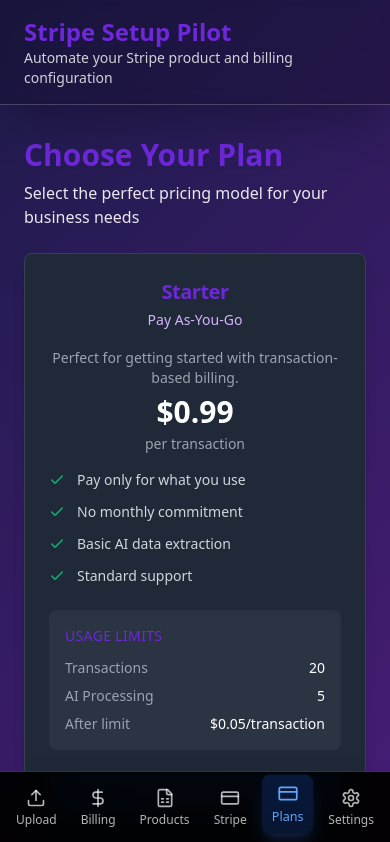
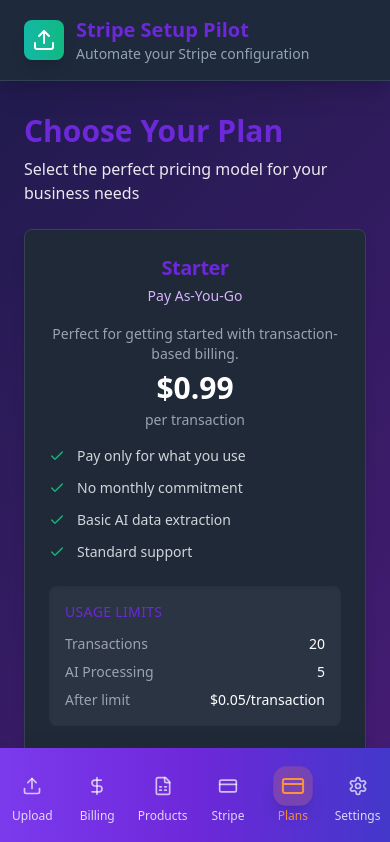
Before and after one commit to seriousCoding/stripe-setup-wizard, a React (Vite) app: page /pricing in a window 390 px wide. Shown: the top 842 px of the page. Built offline with nearby package versions, Linux system fonts and the light colour scheme.

Commit message:
Refactor: Navigation bar styles
Update navigation bar styles to match the provided screenshots.

```diff
--- a/src/components/BottomNavigation.tsx
+++ b/src/components/BottomNavigation.tsx
@@ -16,17 +16,29 @@ const BottomNavigation = () => {
   ];
 
   return (
-    <div className="md:hidden fixed bottom-0 left-0 right-0 bg-black/95 backdrop-blur-lg border-t border-white/20 shadow-2xl z-50">
-      <div className="flex justify-around items-center py-2 px-1">
+    <div className="md:hidden fixed bottom-0 left-0 right-0 bg-gradient-to-r from-purple-600 via-purple-700 to-indigo-700 shadow-2xl z-50">
+      <div className="flex justify-around items-center py-2">
         {navItems.map((item) => (
           <Link key={item.href} to={item.href} className="flex-1">
-            <div className={`flex flex-col items-center p-2 mx-1 rounded-lg transition-all duration-300 hover:scale-110 hover:-translate-y-2 hover:shadow-xl transform ${
+            <div className={`flex flex-col items-center py-3 px-2 transition-all duration-200 ${
               location.pathname === item.href
-                ? 'text-blue-400 bg-blue-600/20 shadow-lg shadow-blue-500/20 scale-105 -translate-y-1'
-                : 'text-white/70 hover:text-white hover:bg-white/10'
+                ? 'text-orange-400'
+                : 'text-white/70 hover:text-white'
             }`}>
-              <item.icon className="h-5 w-5 mb-1 transition-transform duration-300 hover:scale-125" />
-              <span className="text-xs font-medium">{item.label}</span>
+              <div className={`p-2 rounded-xl transition-all duration-200 ${
+                location.pathname === item.href
+                  ? 'bg-orange-400/20 shadow-lg transform scale-110'
+                  : 'hover:bg-white/10'
+              }`}>
+                <item.icon className={`h-5 w-5 transition-transform duration-200 ${
+                  location.pathname === item.href ? 'text-orange-400 scale-110' : ''
+                }`} />
+              </div>
+              <span className={`text-xs font-medium mt-1 transition-colors duration-200 ${
+                location.pathname === item.href ? 'text-orange-400' : 'text-white/80'
+              }`}>
+                {item.label}
+              </span>
             </div>
           </Link>
         ))}
--- a/src/components/TopNavigation.tsx
+++ b/src/components/TopNavigation.tsx
@@ -18,38 +18,43 @@ const TopNavigation = () => {
   ];
 
   return (
-    <div className="border-b border-white/20 bg-black/20 backdrop-blur-sm shadow-2xl z-40 relative">
+    <div className="bg-slate-800 border-b border-slate-700 shadow-xl z-50 relative">
       <div className="container mx-auto px-6 py-4">
         <div className="flex items-center justify-between">
-          <div className="transform hover:scale-105 transition-all duration-300 hover:shadow-lg">
-            <h1 className="text-2xl font-bold text-black shadow-sm">
+          {/* Logo and Brand */}
+          <div className="flex items-center space-x-3">
+            <div className="bg-gradient-to-r from-teal-500 to-emerald-500 p-2 rounded-lg shadow-lg">
+              <Upload className="h-6 w-6 text-white" />
+            </div>
+            <div>
+              <h1 className="text-xl font-bold text-white">
                 Stripe Setup Pilot
               </h1>
-            <p className="text-sm text-white/80 shadow-sm">Automate your Stripe product and billing configuration</p>
+              <p className="text-sm text-slate-400">Automate your Stripe configuration</p>
+            </div>
           </div>
 
           {/* Desktop Navigation */}
-          <div className="hidden md:flex items-center space-x-2">
+          <div className="hidden md:flex items-center space-x-1">
             {navItems.map((item) => (
               <Link key={item.href} to={item.href}>
-                <Card className={`p-3 transition-all duration-300 hover:shadow-2xl hover:scale-110 hover:-translate-y-2 cursor-pointer group shadow-lg z-10 relative transform ${
+                <div className={`flex items-center space-x-3 px-4 py-3 rounded-lg transition-all duration-200 hover:bg-slate-700 group ${
                   location.pathname === item.href
-                    ? 'bg-blue-600/30 border-blue-400 shadow-2xl shadow-blue-500/30 scale-105 -translate-y-1'
-                    : 'card-on-gradient hover:border-white/40 hover:bg-white/10'
+                    ? 'bg-teal-600 text-white shadow-lg shadow-teal-600/30'
+                    : 'text-slate-300 hover:text-white'
                 }`}>
-                  <div className="flex items-center space-x-2">
-                    <item.icon className={`h-4 w-4 group-hover:scale-125 transition-all duration-300 ${
-                      location.pathname === item.href ? 'text-blue-300' : 'text-blue-400'
+                  <item.icon className={`h-5 w-5 transition-transform duration-200 group-hover:scale-110 ${
+                    location.pathname === item.href ? 'text-white' : 'text-slate-400'
                   }`} />
-                    <span className="text-sm font-medium text-white group-hover:text-blue-100 transition-colors duration-300">
+                  <span className="text-sm font-medium">
                     {item.label}
                   </span>
                 </div>
-                </Card>
               </Link>
             ))}
           </div>
 
+          {/* User Menu */}
           <div className="flex items-center space-x-4">
             <UserMenu />
           </div>
```
Lines whose indentation alone changed are shown as unchanged.
